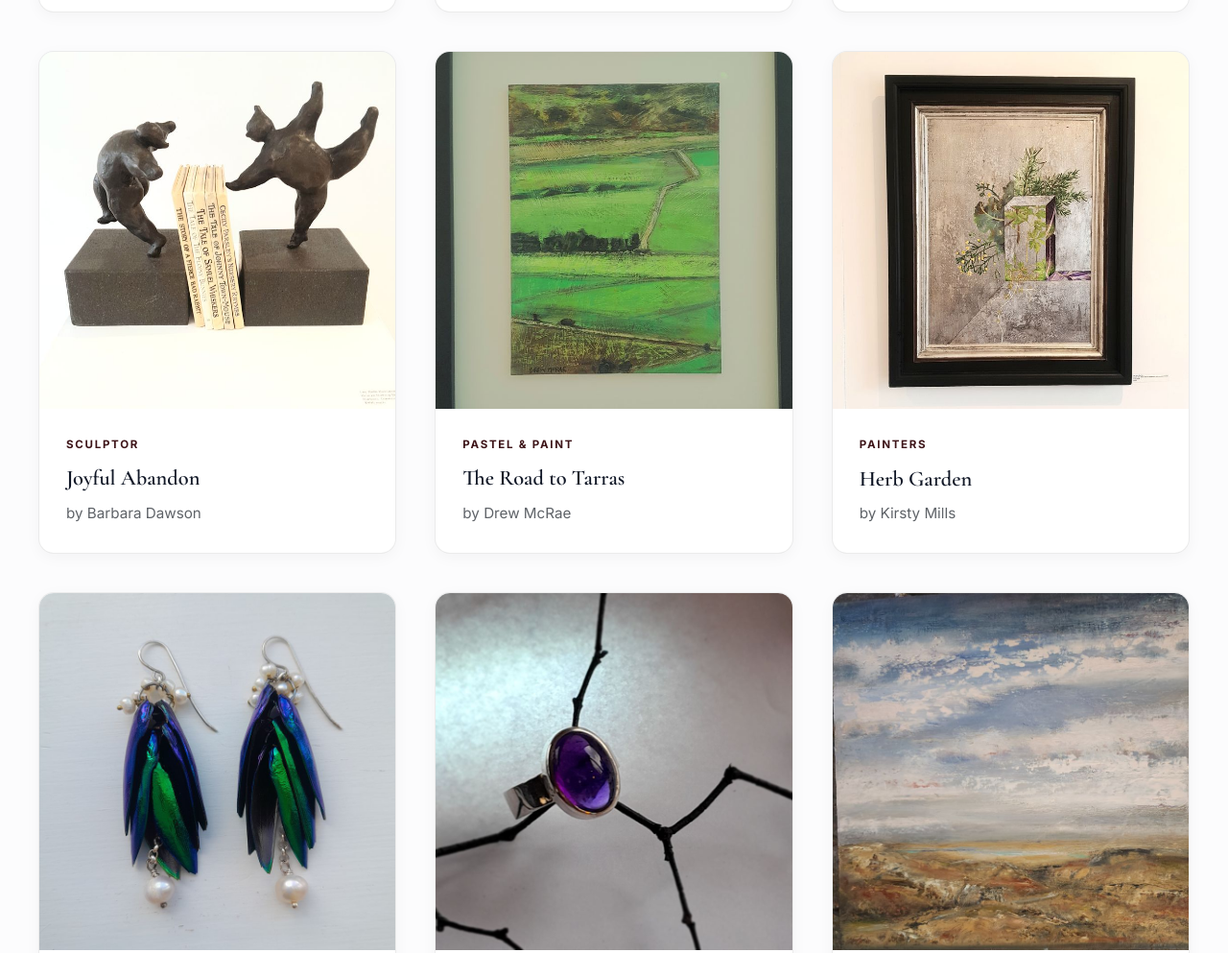
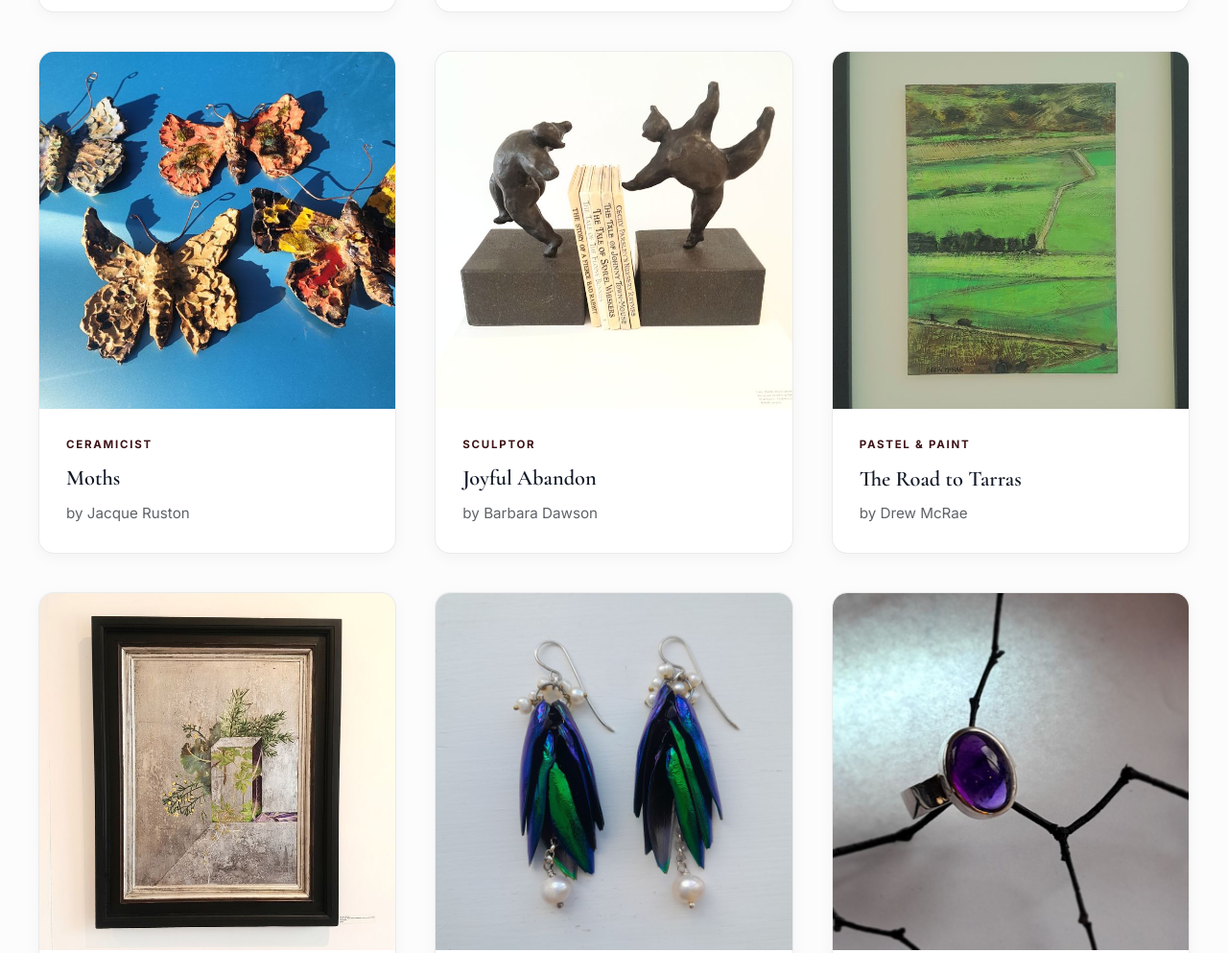
Before and after one commit to annamareemorris/strataartspace, a plain HTML site: page index.html in a window 1280 px wide. Shown: the part 2175-3168 px from the top of the page at 96% size. Drawn offline with nearby package versions, Linux system fonts and the light colour scheme.

Commit message:
Add Moths (Jacque Ruston, ceramic and glass) to gallery
Co-Authored-By: Claude Opus 5.5 <noreply@anthropic.com>
Claude-Session: https://claude.ai/code/session_01LSiUh6g6Z3szynG9LuURBz

```diff
--- a/index.html
+++ b/index.html
@@ -560,6 +560,15 @@
         image: "images/icecreams.jpg"
       },
       {
+        id: 14,
+        title: "Moths",
+        artist: "Jacque Ruston",
+        category: "Ceramicist",
+        medium: "Ceramic and glass",
+        desc: "Ceramic and glass moths by Jacque Ruston.",
+        image: "images/moths.jpg"
+      },
+      {
         id: 7,
         title: "Joyful Abandon",
         artist: "Barbara Dawson",
```
Also changed, not shown: images/moths.jpg (added), images/thumbs/moths.jpg (added).
